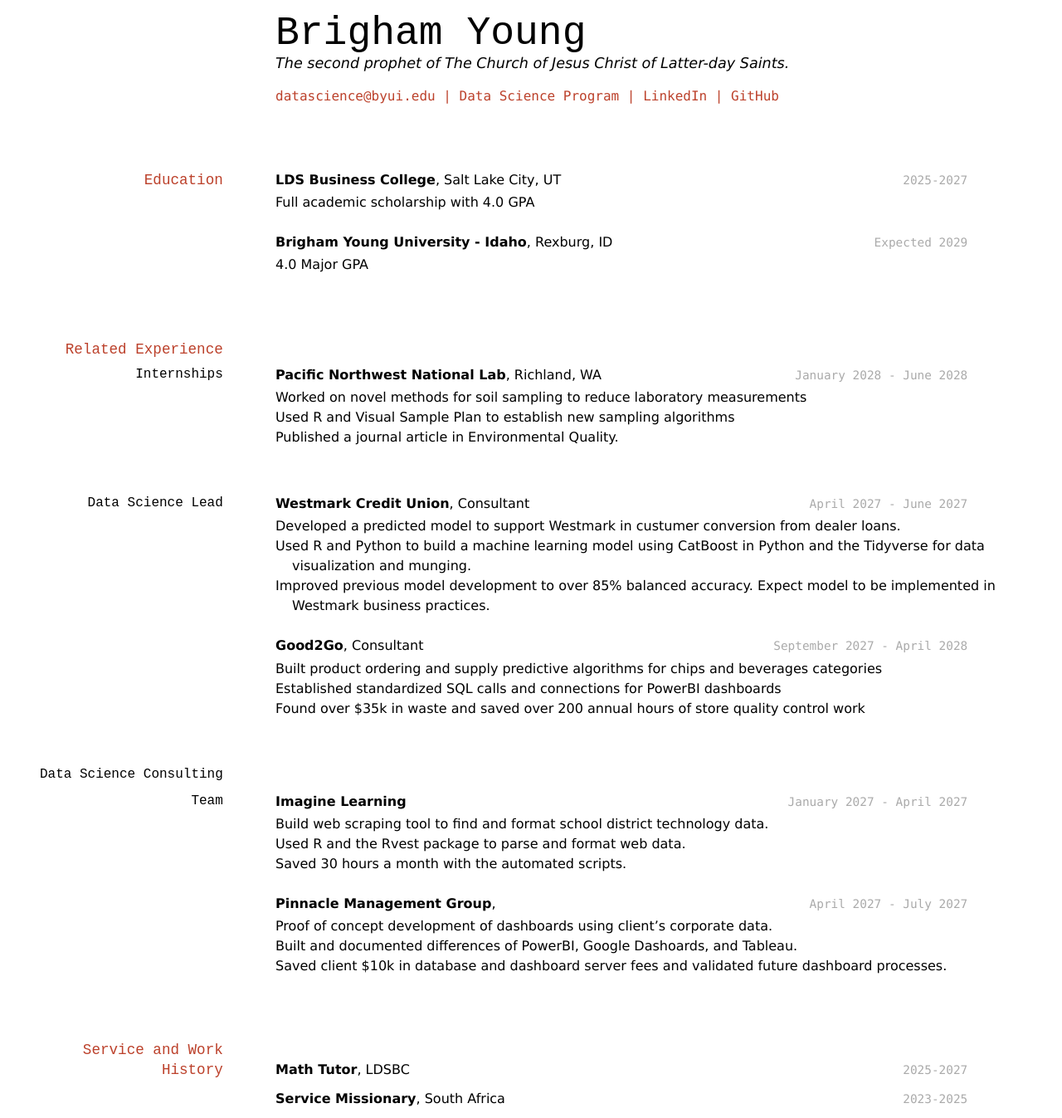
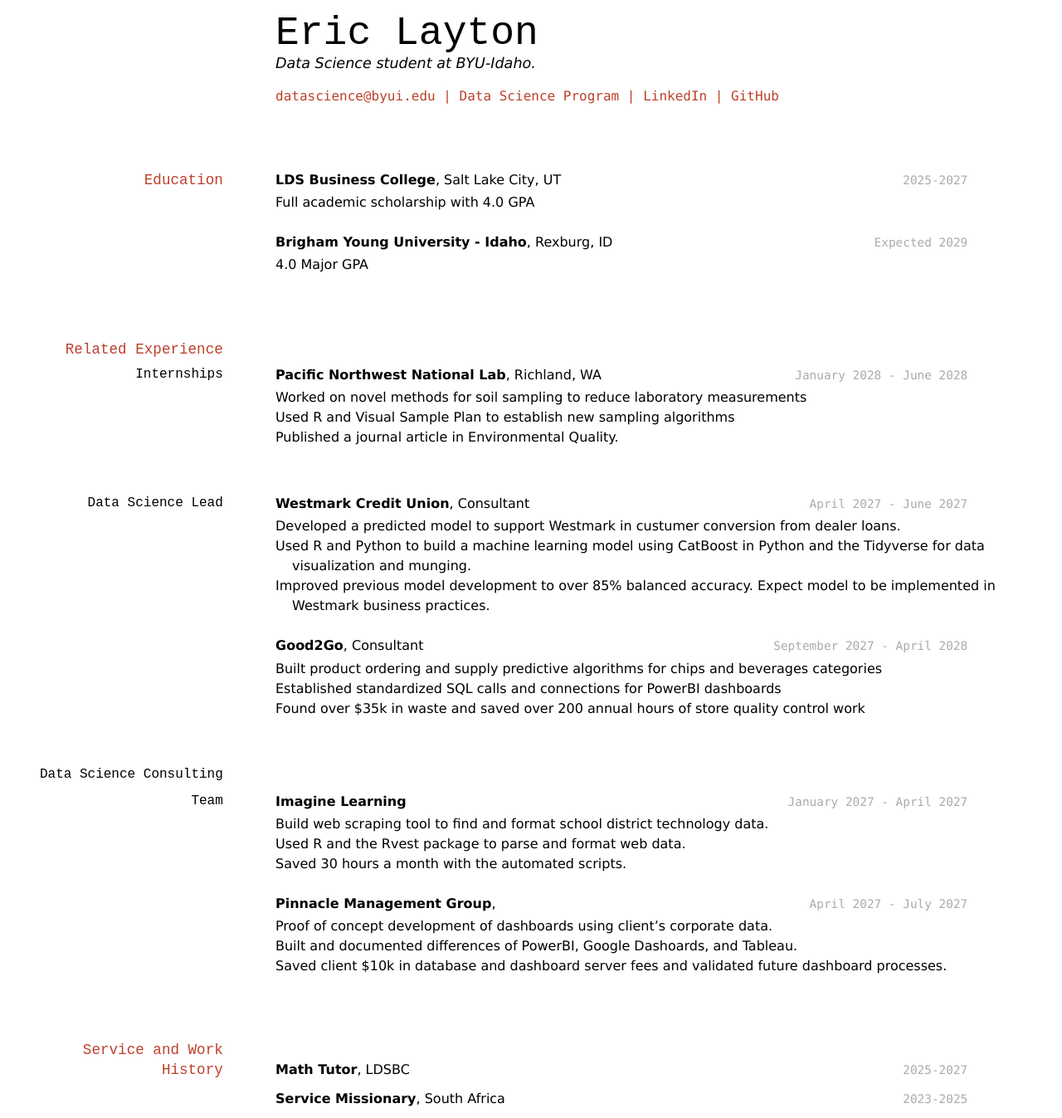
Before and after one commit to byuids-resumes/layton_resume, a Jekyll site: the page built from docs/index.md, in a window 1280 px wide. Shown: the whole page at 83% size. Built offline with Jekyll 4.4.1, drawn with Linux system fonts in a browser that asks for light colours.

Commit message:
First change, Brigham Young > Eric Layton

```diff
--- a/docs/index.md
+++ b/docs/index.md
@@ -1,9 +1,9 @@
 ---
 layout: cv
-title: Brigham Young's Resume
+title: Eric Layton's Resume
 ---
-# Brigham Young
-The second prophet of The Church of Jesus Christ of Latter-day Saints.
+# Eric Layton
+Data Science student at BYU-Idaho.
 
 <div id="webaddress">
 <a href="datascience@byui.edu">datascience@byui.edu</a>
```
